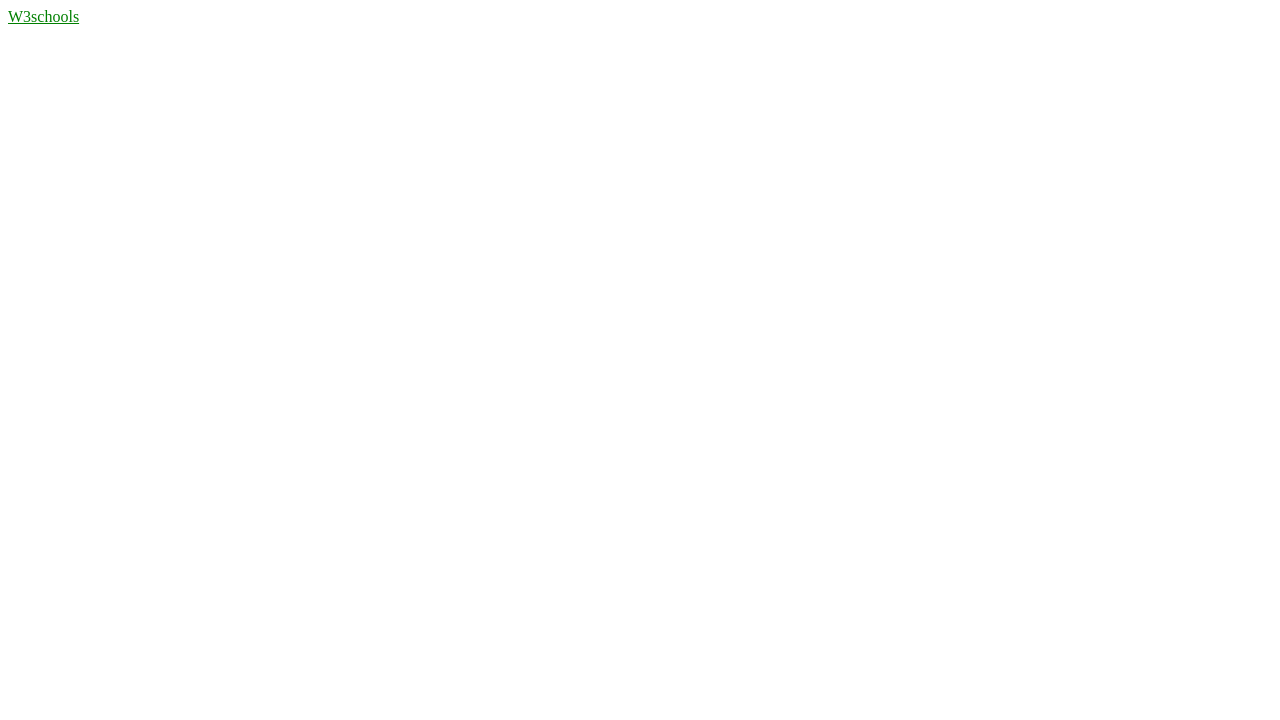
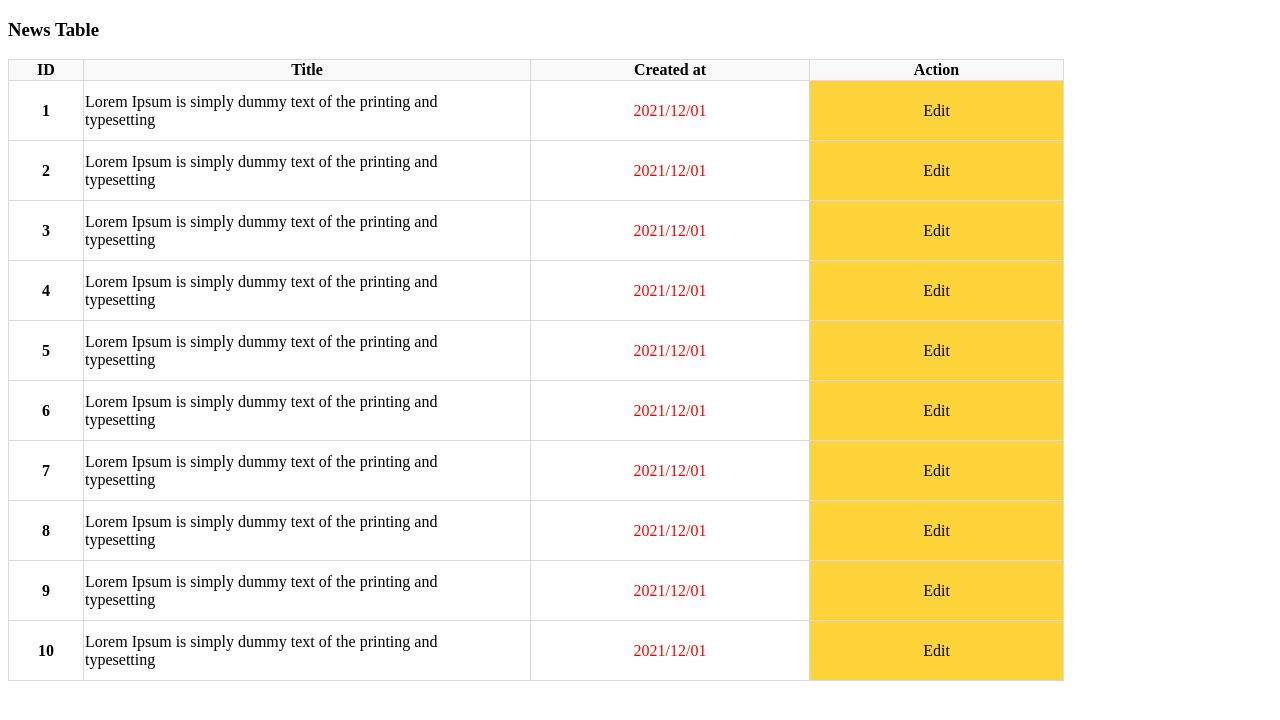
Before and after one commit to mer1em/html, a plain HTML site: page index.html in a window 1280 px wide. Drawn offline with Linux system fonts and the light colour scheme.

Commit message:
Add files via upload

```diff
--- a/index.html
+++ b/index.html
@@ -7,6 +7,75 @@
     <title>ჩემი საიტი</title>
 </head>
 <body>
-    <a href="https://www.w3schools.com/" target="_blank">W3schools</a>
+    <h3>News Table</h3>
+    <table border="1px">
+        <tr>
+            <th>ID</th>
+            <th>Title</th>
+            <th>Created at</th>
+            <th>Action</th>
+        </tr>
+        <tr>
+            <td class="id"><b>1</b></td>
+            <td class="title">Lorem Ipsum is simply dummy text of the printing and <br>typesetting</td>
+            <td class="date">2021/12/01</td>
+            <td class="action">Edit</td>
+        </tr>
+        <tr>
+            <td class="id"><b>2</b></td>
+            <td class="title">Lorem Ipsum is simply dummy text of the printing and <br>typesetting</td>
+            <td class="date">2021/12/01</td>
+            <td class="action">Edit</td>
+        </tr>
+        <tr>
+            <td class="id"><b>3</b></td>
+            <td class="title">Lorem Ipsum is simply dummy text of the printing and <br>typesetting</td>
+            <td class="date">2021/12/01</td>
+            <td class="action">Edit</td>
+        </tr>
+        <tr>
+            <td class="id"><b>4</b></td>
+            <td class="title">Lorem Ipsum is simply dummy text of the printing and <br>typesetting</td>
+            <td class="date">2021/12/01</td>
+            <td class="action">Edit</td>
+        </tr>
+        <tr>
+            <td class="id"><b>5</b></td>
+            <td class="title">Lorem Ipsum is simply dummy text of the printing and <br>typesetting</td>
+            <td class="date">2021/12/01</td>
+            <td class="action">Edit</td>
+        </tr>
+        <tr>
+            <td class="id"><b>6</b></td>
+            <td class="title">Lorem Ipsum is simply dummy text of the printing and <br>typesetting</td>
+            <td class="date">2021/12/01</td>
+            <td class="action">Edit</td>
+        </tr>
+        <tr>
+            <td class="id"><b>7</b></td>
+            <td class="title">Lorem Ipsum is simply dummy text of the printing and <br>typesetting</td>
+            <td class="date">2021/12/01</td>
+            <td class="action">Edit</td>
+        </tr>
+        <tr>
+            <td class="id"><b>8</b></td>
+            <td class="title">Lorem Ipsum is simply dummy text of the printing and <br>typesetting</td>
+            <td class="date">2021/12/01</td>
+            <td class="action">Edit</td>
+        </tr>
+        <tr>
+            <td class="id"><b>9</b></td>
+            <td class="title">Lorem Ipsum is simply dummy text of the printing and <br>typesetting</td>
+            <td class="date">2021/12/01</td>
+            <td class="action">Edit</td>
+        </tr>
+        <tr>
+            <td class="id"><b>10</b></td>
+            <td class="title">Lorem Ipsum is simply dummy text of the printing and <br>typesetting</td>
+            <td class="date">2021/12/01</td>
+            <td class="action">Edit</td>
+        </tr>
+
+    </table>
 </body>
 </html>
--- a/style.css
+++ b/style.css
@@ -1,15 +1,29 @@
-a:link{
-    color: green;
+table{
+    border-collapse: collapse;
+    border-color: rgba(218, 218, 218, 1);
 }
-a:hover{
-    background-color: yellow;
+th{
+    background-color: rgba(249, 249, 249, 1);
 }
-a:active{
-    color: blue;
-    font-size: 40px;
+.date{
+    color: red;
+    width: 276px;
+    height: 57px;
+    text-align: center;
 }
-a:visited{
-    color: purple;
-    background-color: black;
-    font-size: 50px;
+.action{
+    width: 251px;
+    height: 57px;
+    text-align: center;
+    background: rgba(255, 212, 58, 1);
 }
+
+.id{
+    text-align: center;
+    width: 72px;
+    height: 57px;
+}
+.title{
+    width: 444px;
+    height: 57px;
+}
```
